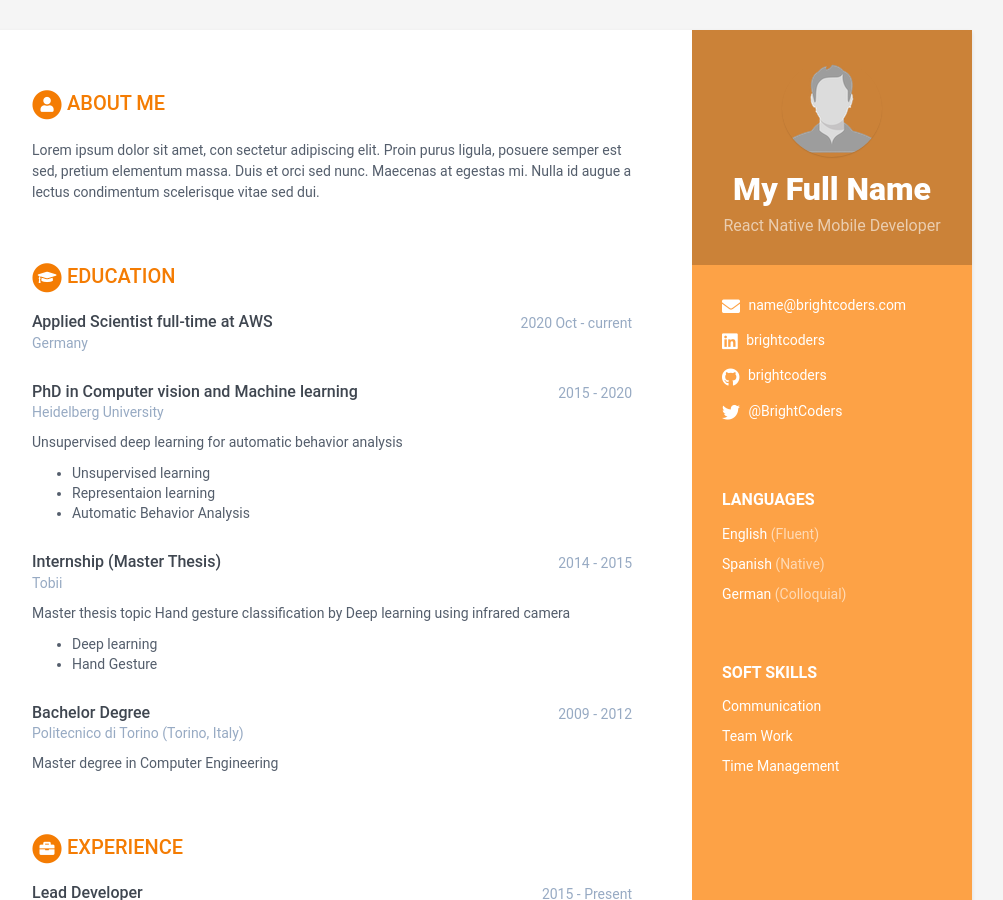
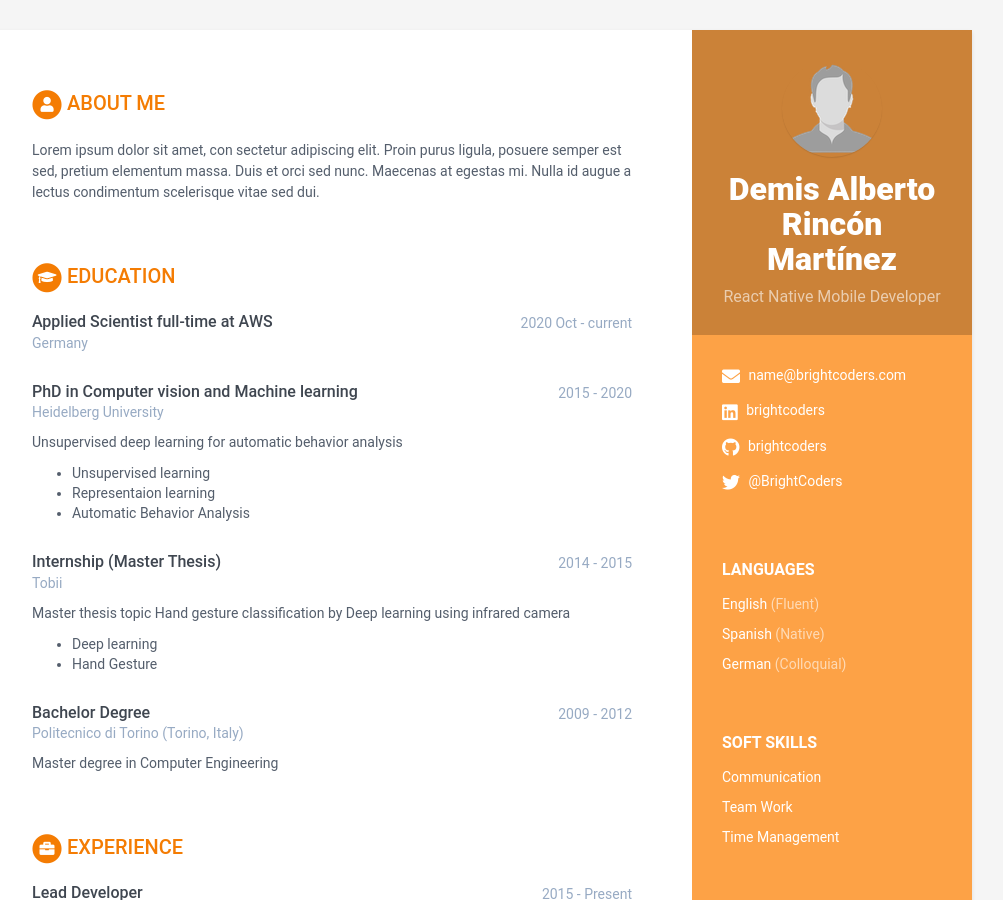
Before and after one commit to BC-MAR-21-RN/kata-resume-DemisRincon, a Jekyll site: the page built from index.html, in a window 1280 px wide and 900 px high. Shown: the whole window, without its empty margins (168-1171 px from the left). Built offline with Jekyll 4.4.1, drawn with Linux system fonts in a browser that asks for light colours.

Commit message:
Name and publishment

```diff
--- a/_config.yml
+++ b/_config.yml
@@ -3,7 +3,7 @@
 # Site Settings
 title: BrightCoders Academy
 url: '' #'http://webjeda.com'
-baseurl: '' #change it according to your repository name
+baseurl: 'https://bc-mar-21-rn.github.io/kata-resume-DemisRincon/' #change it according to your repository name
 # Style will be applied only after restarting the build or serve. Just choose one of the options.
 theme_skin: orange # blue turquoise green berry orange ceramic
 chrome_mobile_color: #use hex colors (ex:#1976d2) or leave empty if you don't want a color for chrome mobile searchbar
--- a/_data/data.yml
+++ b/_data/data.yml
@@ -7,7 +7,7 @@ sidebar:
   education: False # NO MODIFICAR
 
   # Profile information
-  name: My Full Name # Nombre completo
+  name: Demis Alberto Rincón Martínez # Nombre completo
   tagline: React Native Mobile Developer # React Native Mobile Developer ó Ruby on Rails Web Developer Según sea el caso
   avatar: profile.png # Colocar una imagen con tu foto de 100x100 pixels dentro de /assets/images
 
```
